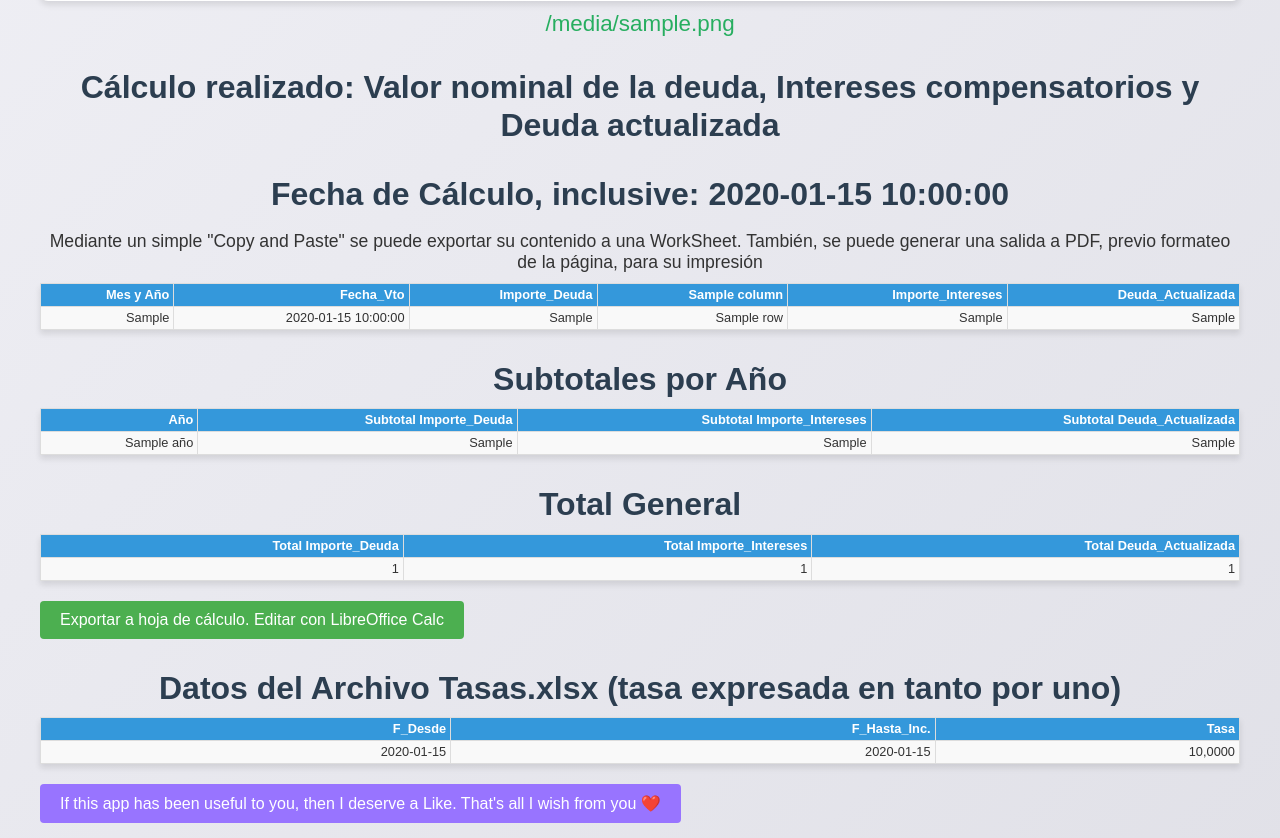
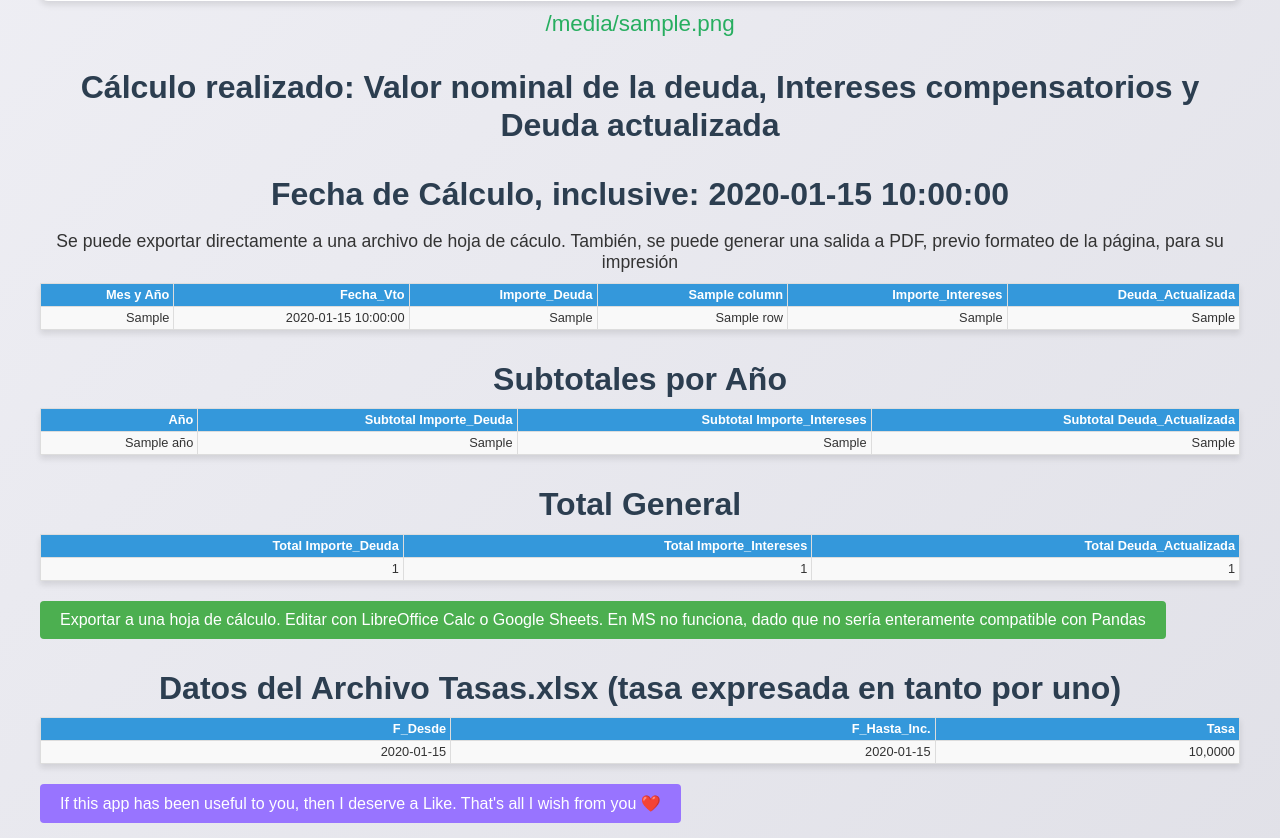
Before and after one commit to vnatale52/calculo_intereses, a Flask app: template templates/index.html in a window 1280 px wide. Shown: the part 1120-1958 px from the top of the page. Run offline with Flask 3, Linux system fonts and the light colour scheme; the template is opened without the code that fills it: most values are stand-ins (such as "Sample title", 1, 10 or a date in 2020).

Commit message:
Modificado leyenda exportar a Excel

```diff
--- a/templates/index.html
+++ b/templates/index.html
@@ -49,7 +49,7 @@
         {% if data %}
             <h2>Cálculo realizado: Valor nominal de la deuda, Intereses compensatorios y Deuda actualizada</h2>
             <h2>Fecha de Cálculo, inclusive: {{ calc_date }}</h2>
-            <p>Mediante un simple "Copy and Paste" se puede exportar su contenido a una WorkSheet. También, se puede generar una salida a PDF, previo formateo de la página, para su impresión</p>
+            <p>Se puede exportar directamente a una archivo de hoja de cáculo. También, se puede generar una salida a PDF, previo formateo de la página, para su impresión</p>
             <table>
                 <tr>
                     <th>Mes y Año</th>
@@ -109,7 +109,7 @@
 
             <!-- Export Button -->
             <div>
-                <button id="exportButton" onclick="exportToExcel()">Exportar a hoja de cálculo. Editar con LibreOffice Calc</button>
+                <button id="exportButton" onclick="exportToExcel()">Exportar a una hoja de cálculo. Editar con LibreOffice Calc o Google Sheets. En MS no funciona, dado que no sería enteramente compatible con Pandas</button>
             </div>
         {% endif %}
 
```
